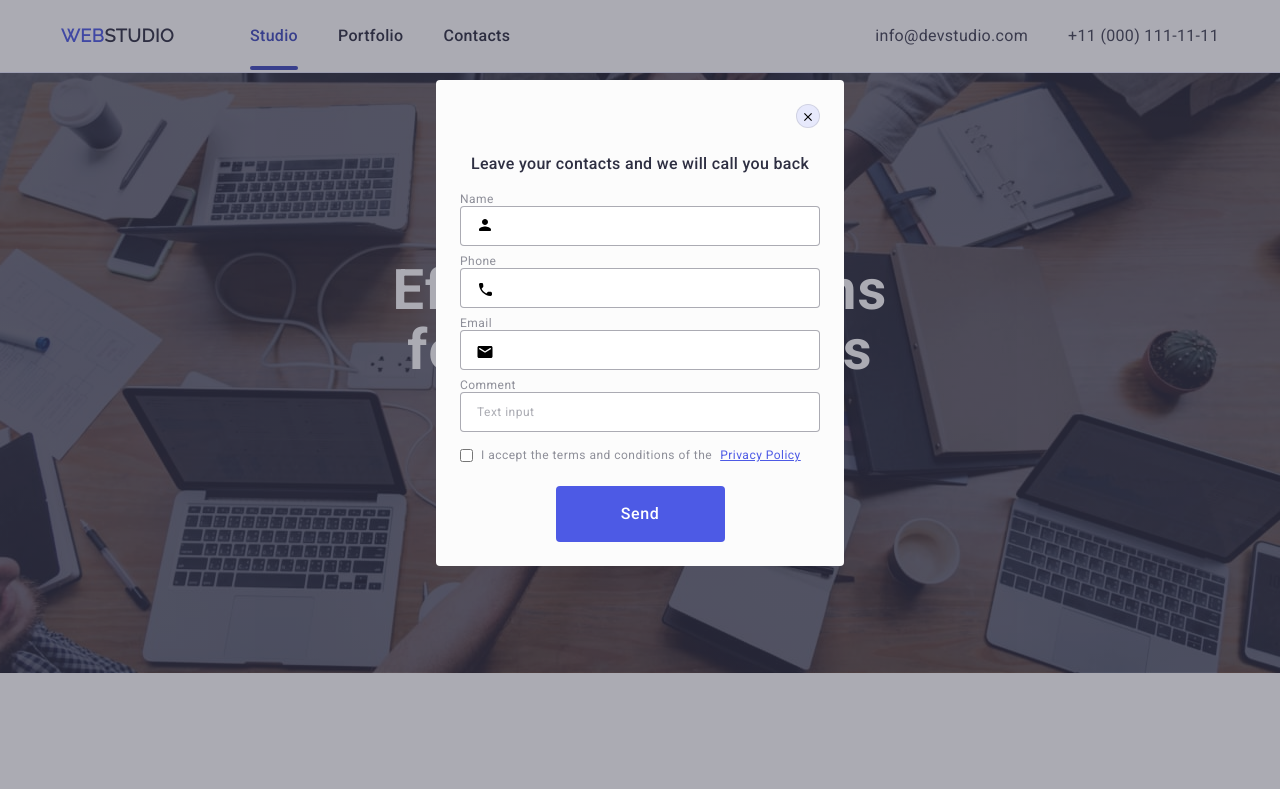
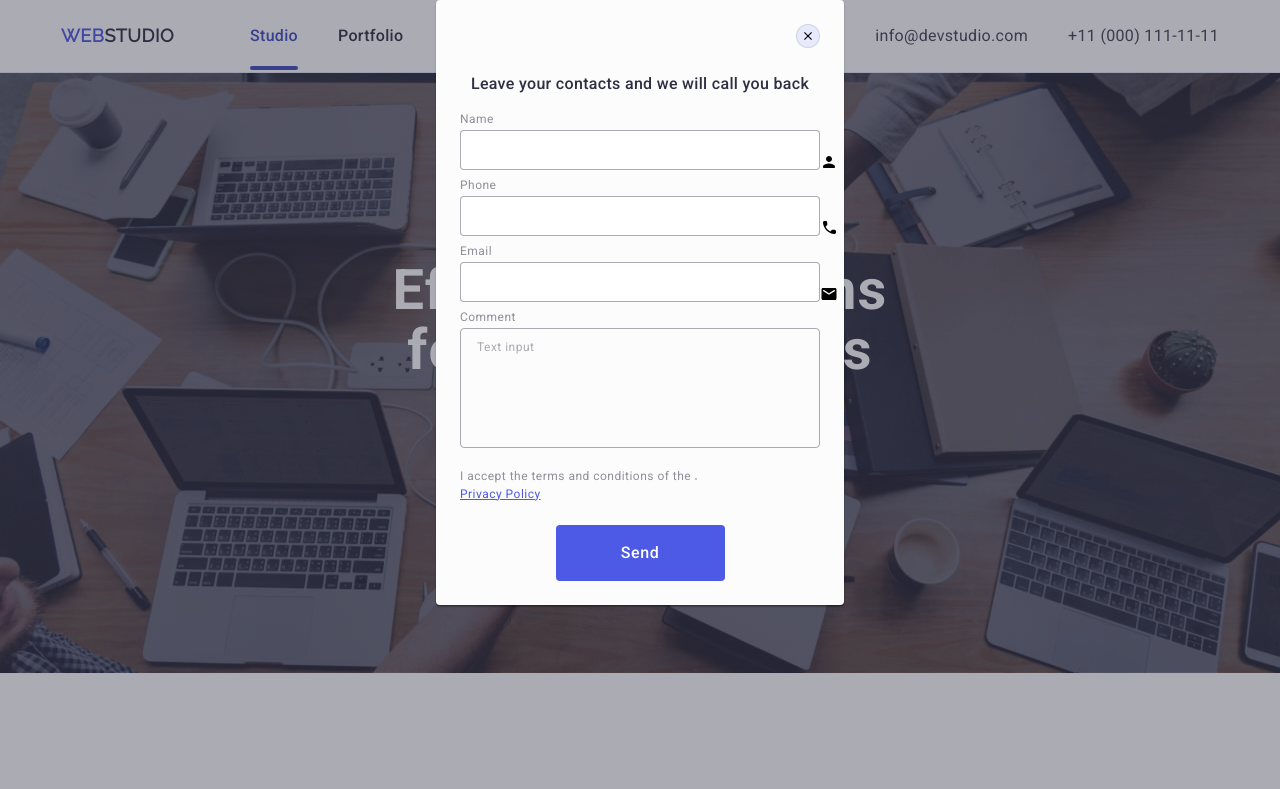
Before and after one commit to DorotaDobija/goit-markup-hw-05, a plain HTML site: page index.html in a window 1280 px wide. Shown: the top 789 px of the page. Drawn offline with nearby package versions, Linux system fonts and the light colour scheme.

Commit message:
first hw correct

```diff
--- a/css/styles.css
+++ b/css/styles.css
@@ -375,14 +375,20 @@ margin-bottom: 16px;
     width: 100%;
     height: 100%;
     background-color: rgba(46, 47, 66, 0.4);
+    transition: opacity 250ms cubic-bezier(0.4, 0, 0.2, 1), visibility 250ms cubic-bezier(0.4, 0, 0.2, 1);
 }
 .modal {
     position: absolute;
-    top: 80px;
+    top: 38;
     left: 50%;
     background-color: var(--modal-bg);
     transform: translateX(-50%);
     border-radius: 4px;
+    width: 408px;
+    min-height: 584px;
+    box-shadow: 0px 1px 1px rgba(0, 0, 0, 0.14), 0px 1px 3px rgba(0, 0, 0, 0.12), 0px 2px 1px rgba(0, 0, 0, 0.2);
+    transition: transform 250ms cubic-bezier(0.4, 0, 0.2, 1);
+    padding: 72px 24px 24px;
 }
 .modal-btn-close {
 position: absolute;
@@ -394,23 +400,27 @@ border: none;
 border-radius: 50%;
 background-color: #e7e9fc;
 border: 1px solid rgba(0, 0, 0, 0.1);
+display: flex;
+justify-content: center;
+align-items: center;
+cursor: pointer;
+transition: background-color 250ms cubic-bezier(0.4, 0, 0.2, 1), border 250ms cubic-bezier(0.4, 0, 0.2, 1);
 }
-.modal-btn-close:active {
+.modal-btn-close:hover, .modal-btn-close:active {
     background-color: var(--focus-color);
     fill: var(--white-color);
+    border: none;
+}
+.btn-close-icon {
+    transition: fill 250ms cubic-bezier(0.4, 0, 0.2, 1);
 }
 .is-open {
     opacity: 0;
     visibility: hidden;
     pointer-events: none;
 }
-.modal-form {
-padding: 72px 24px 24px;
-}
-.inputs-box {
-    display: flex;
-    flex-direction: column;
-    gap: 8px;
+.input-box {
+    margin-bottom: 8px;
 }
 .modal-heading {
     font-size: 16px;
@@ -419,23 +429,33 @@ padding: 72px 24px 24px;
     text-align: center;
 }
 .form-label {
-    display: flex;
-    flex-direction: column;
+    display: block;
     font-size: 12px;
     line-height: 1.17;
     letter-spacing: 0.04em;
     color: var(--border-color);
-    position: relative;
+    margin-bottom: 4px;
+}
+.input-icon-box {
+position: relative;
 }
 .form-input {
     border: 1px solid rgba(46, 47, 66, 0.4);
     border-radius: 4px;
-    width: 360px;
+    width: 100%;
     height: 40px;
     padding-left: 38px;
+    outline: transparent;
+    transition: border-color 250ms cubic-bezier(0.4, 0, 0.2, 1);
 }
 .form-input:focus {
-    border: 1px solid var(--focus-color);
+    border-color: var(--focus-color);
+}
+.modal-icon {
+    position: absolute;
+    top: 50%;
+    transition: transformY(-50%);
+    transition: fill 250ms cubic-bezier(0.4, 0, 0.2, 1);
 }
 .form-input:focus + .modal-icon {
     fill: var(--focus-color);
@@ -446,22 +466,28 @@ padding: 72px 24px 24px;
     letter-spacing: 0.04em;
     color: rgba(46, 47, 66, 0.4);
 }
-.text-input {
-    padding-left: 16px;
+.textarea-input {
+    background-color: transparent;
+    padding: 8px 16px;
+    resize: none;
+    height: 120px;
+}
+.textarea-box {
+    margin-bottom: 16px;
 }
 .checkbox-box {
-display: flex;
-gap: 8px;
-align-items: center;
-margin-top: 16px;
 margin-bottom: 24px;
+}
+.checkbox {
+    border: 1px solid rgba(46, 47, 66, 0.4);
+    border-radius: 2px;
+    transition: background-color 250ms cubic-bezier(0.4, 0, 0.2, 1), border 250ms cubic-bezier(0.4, 0, 0.2, 1), fill 250ms cubic-bezier(0.4, 0, 0.2, 1);
+    display: inline-flex;
+    align-items: center;
+    justify-content: center;
+    fill: transparent;
 }
 .privacy-policy {
     color: var(--blue-color);
     text-decoration: underline;
 }
-.modal-icon {
-    position: absolute;
-    top: 24px;
-    left: 16px;
-}
--- a/index.html
+++ b/index.html
@@ -442,52 +442,77 @@
     </footer>
     <div class="backdrop">
       <div class="modal">
-        <button class="modal-btn-close">
-          <svg width="8" height="8">
+        <button type="button" class="modal-btn-close">
+          <svg class="btn-close-icon" width="8" height="8">
             <use href="./images/icons.svg#icon-close-black-18dp-2-1-1"></use>
           </svg>
         </button>
-        <form class="modal-form">
-          <h3 class="second-heading modal-heading">
-            Leave your contacts and we will call you back
-          </h3>
-          <div class="inputs-box">
-            <label class="form-label"
-              >Name<input class="form-input" type="text" name="name" />
-              <svg class="modal-icon" width="18" height="18">
+        <p class="second-heading modal-heading">
+          Leave your contacts and we will call you back
+        </p>
+        <form>
+          <div class="input-box">
+            <label for="user-name" class="form-label">Name</label>
+            <div class="input-icon-box">
+              <input
+                class="form-input"
+                type="text"
+                name="user-name"
+                id="user-name"
+              />
+              <svg class="modal-icon" width="18" height="24">
                 <use href="./images/icons.svg#icon-person-black-18dp-1"></use>
               </svg>
-            </label>
-            <label class="form-label"
-              >Phone<input class="form-input" type="tel" name="tel" />
+            </div>
+          </div>
+          <div class="input-box">
+            <label class="form-label" for="user-phone">Phone</label>
+            <div class="input-icon-box">
+              <input
+                class="form-input"
+                type="tel"
+                name="user-phone"
+                id="user-phone"
+              />
               <svg class="modal-icon" width="18" height="24">
                 <use href="./images/icons.svg#icon-phone-black-18dp-1"></use>
               </svg>
-            </label>
-            <label class="form-label"
-              >Email
-              <input class="form-input" type="email" name="email" />
+            </div>
+          </div>
+          <div class="input-box">
+            <label class="form-label" for="user-email">Email</label>
+            <div class="input-icon-box">
+              <input
+                class="form-input"
+                type="email"
+                name="user-email"
+                id="user-email"
+              />
               <svg class="modal-icon" width="18" height="24">
                 <use href="./images/icons.svg#icon-email-black-18dp-1"></use>
-              </svg> </label
-            ><label class="form-label"
-              >Comment
-              <input
-                class="form-input text-input"
-                type="text"
-                name="comment"
-                placeholder="Text input"
-            /></label>
+              </svg>
+            </div>
+          </div>
+          <div class="textarea-box">
+            <label class="form-label" for="user-comment">Comment</label>
+            <textarea
+              class="form-input textarea-input"
+              name="user-comment"
+              placeholder="Text input"
+              id="user-comment"
+            ></textarea>
           </div>
           <div class="checkbox-box">
             <input
-              class="checkbox-input"
+              value="true"
+              class="checkbox-input visually-hidden"
               type="checkbox"
-              name="privacy-policy"
-              id="privacy-policy"
+              name="user-privacy"
+              id="user-privacy"
             />
-            <label class="form-label" for="privacy-policy"
-              >I accept the terms and conditions of the </label
+            <label class="form-label" for="user-privacy"
+              >I accept the terms and conditions of the
+              <span class="checkbox" width="16" height="16"></span></label
             ><a href="" class="privacy-policy form-label">Privacy Policy</a>
           </div>
           <button class="btn" type="submit">Send</button>
```
